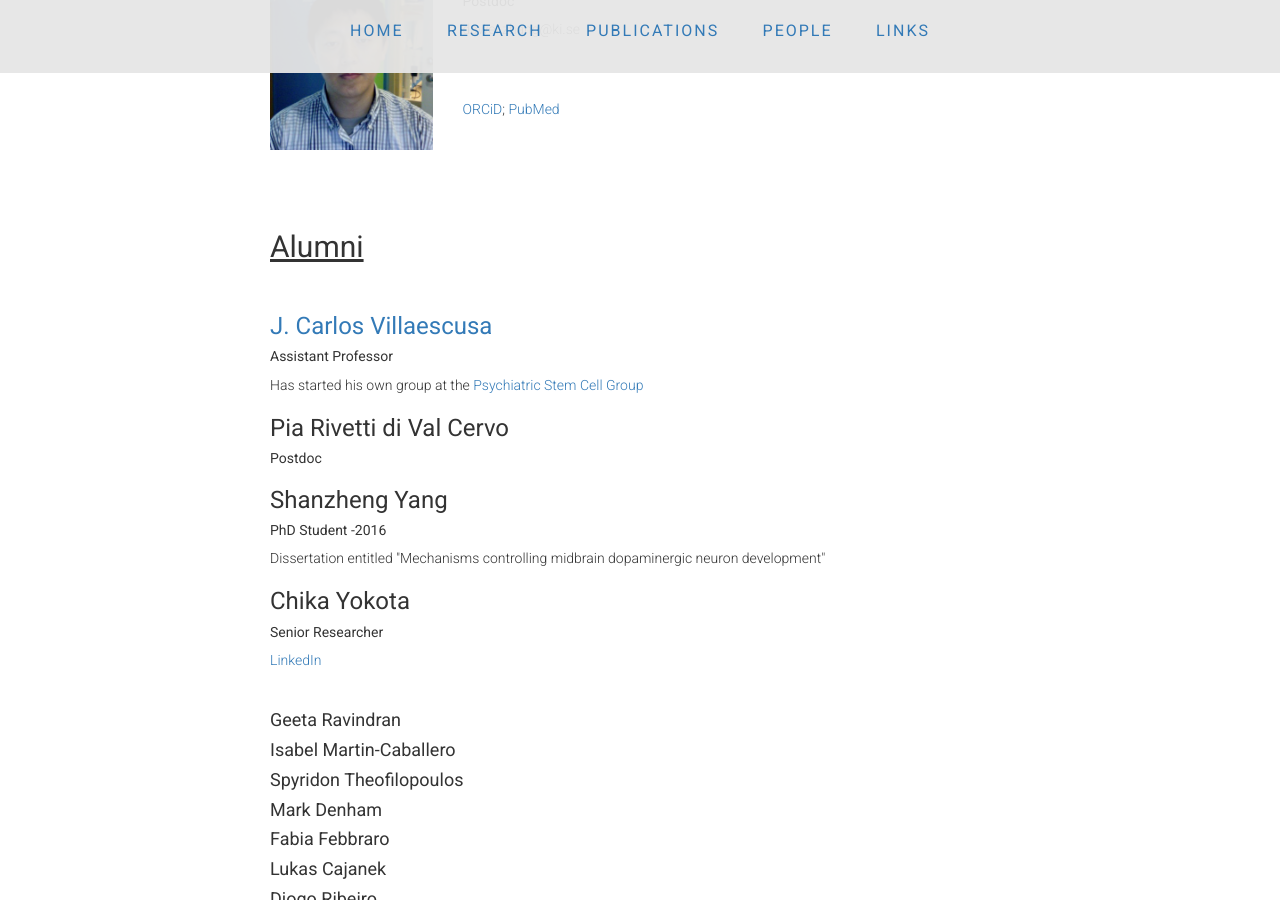
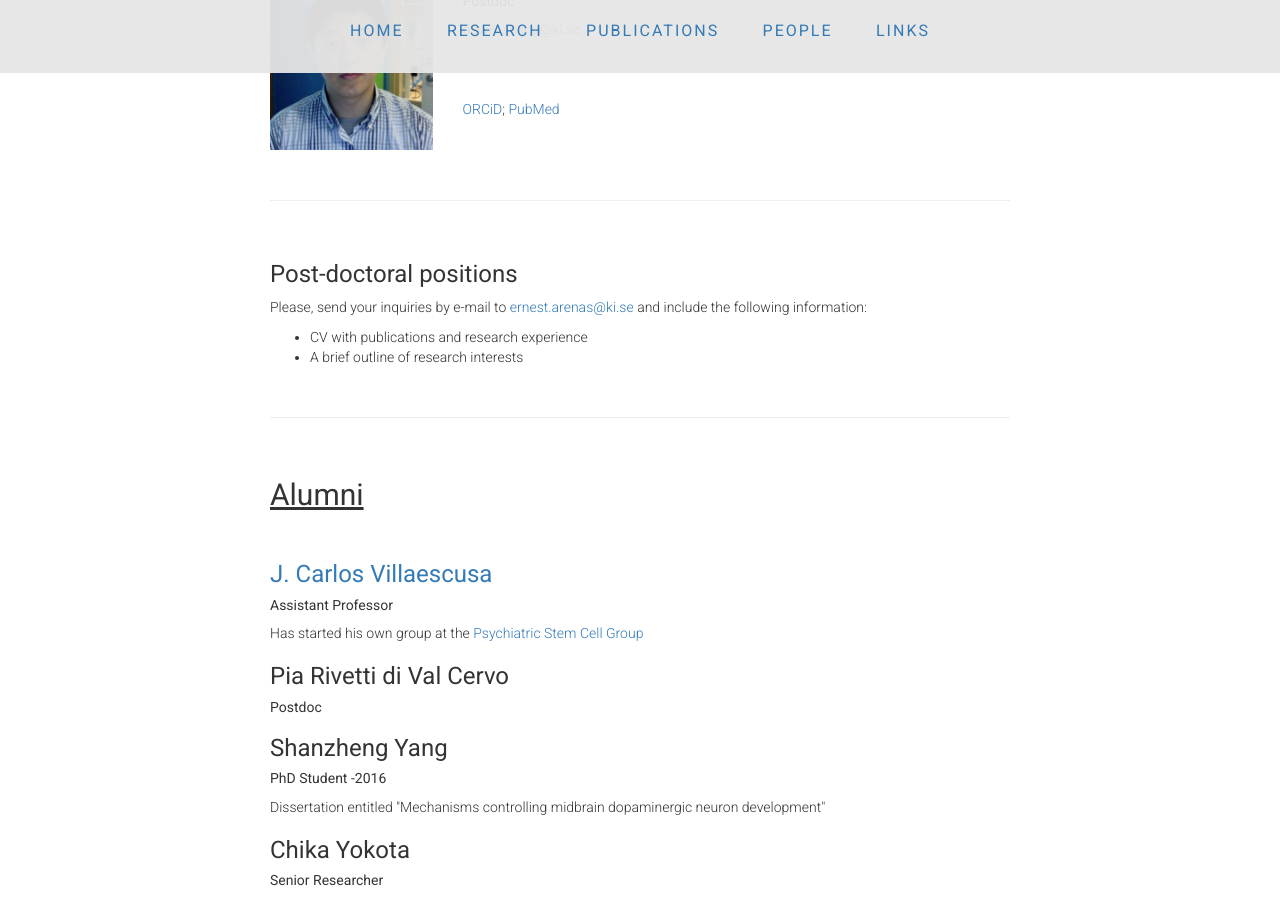
Before and after one commit to ArenasLab/arenaslab.github.io, a Jekyll site: the page people/index.html, which Jekyll copies as it is, in a window 1280 px wide and 900 px high, scrolled down 1886 px. Built offline with Jekyll 4.4.1, drawn with Linux system fonts in a browser that asks for light colours.

Commit message:
Update index.html

```diff
--- a/people/index.html
+++ b/people/index.html
@@ -173,6 +173,16 @@
 
 
   </div>
+	    <hr>
+	       <p>&nbsp;<p>
+    <h3>Post-doctoral positions</h3>
+    <p>Please, send your inquiries by e-mail to <a href="mailto:ernest.arenas@ki.se">ernest.arenas@ki.se</a> and include the following information:</p>
+    <ul>
+      <li>CV with publications and research experience</li>
+      <li>A brief outline of research interests</li>
+    </ul>
+    <p>&nbsp;<p>
+<hr>
   <p>&nbsp;<p>
 
   <div class="introduction">
```
